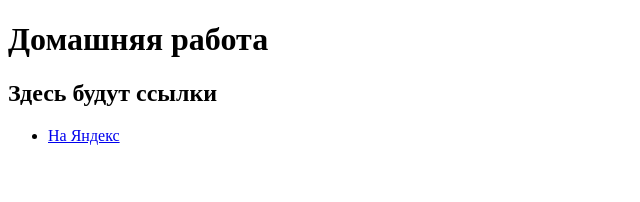
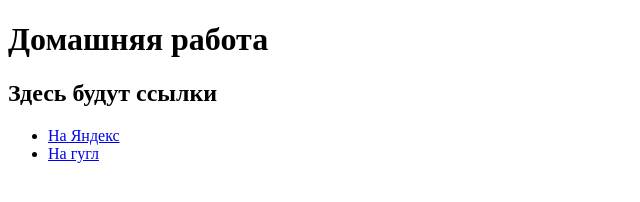
Before and after one commit to kanoldman/HomeWork1, a plain HTML site: page index.html in a window 1280 px wide. Shown: the full height of the page, 0-640 px from the left. Drawn offline with Linux system fonts and the light colour scheme.

Commit message:
Add google link

```diff
--- a/index.html
+++ b/index.html
@@ -16,6 +16,7 @@
 		<h2>Здесь будут ссылки</h2>
 		<ul>
 			<li><a href="https://ya.ru">На Яндекс</a></li>
+			<li><a href="https://google.com">На гугл</a></li>
 		</ul>
 	</main>
 </body>
```
